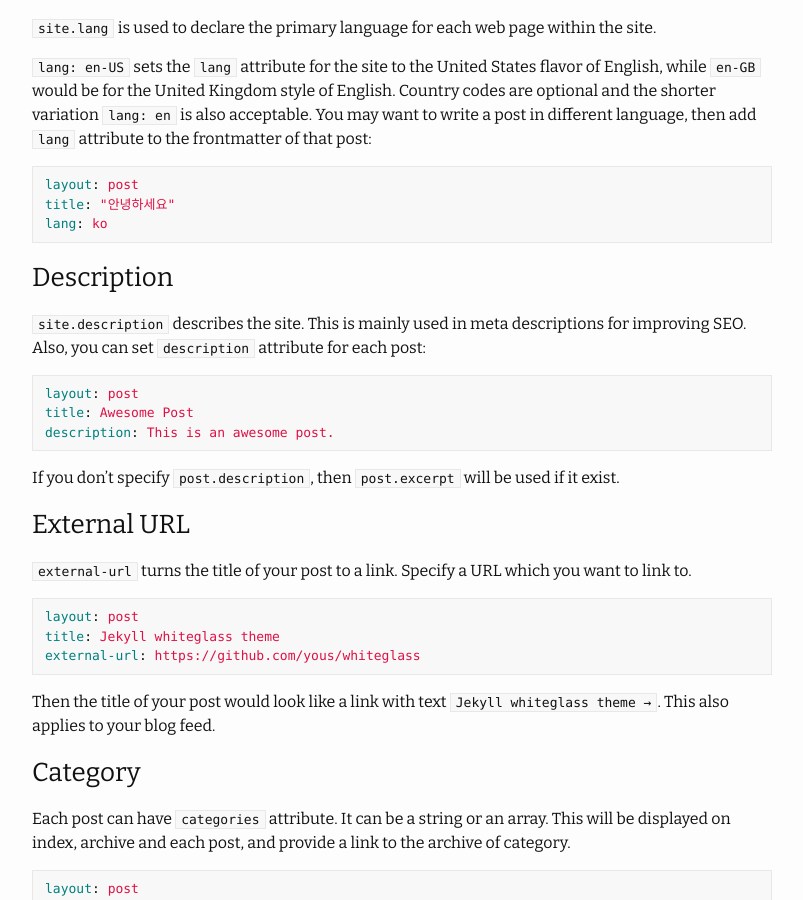
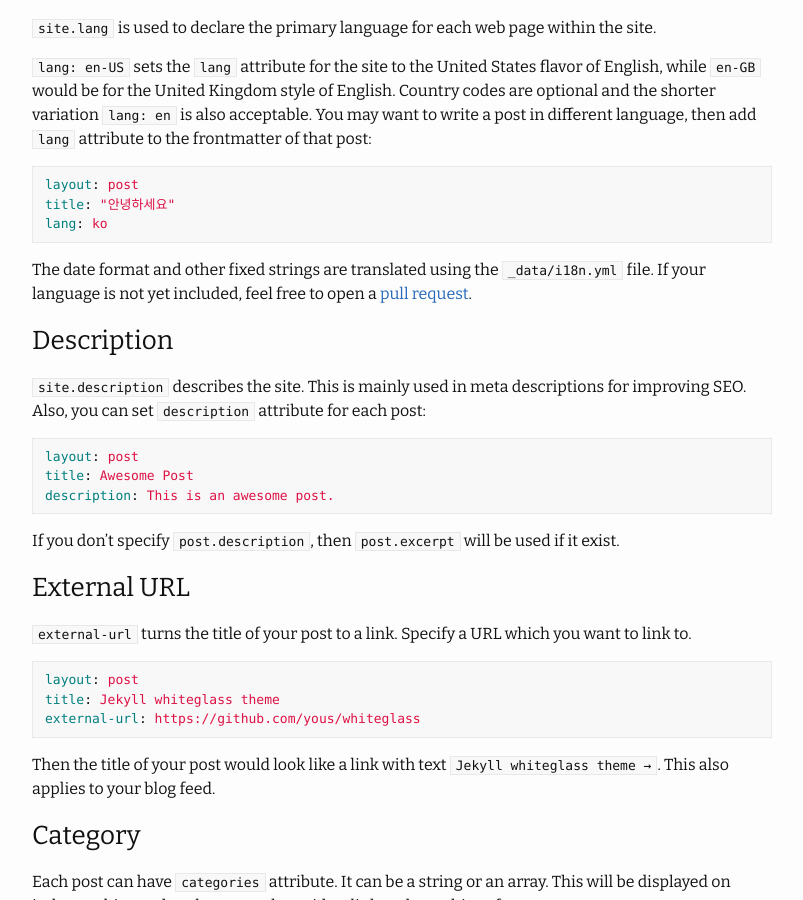
Before and after one commit to yous/whiteglass, a Jekyll site: the page built from about.md, in a window 1280 px wide and 900 px high, scrolled down 3043 px. Shown: the whole window, without its empty margins (238-1041 px from the left). Built offline with Jekyll 4.4.1, drawn with Linux system fonts in a browser that asks for light colours.

Commit message:
Updated documentation

````diff
--- a/about.md
+++ b/about.md
@@ -179,6 +179,8 @@ title: "안녕하세요"
 lang: ko
 ```
 
+The date format and other fixed strings are translated using the `_data/i18n.yml` file. If your language is not yet included, feel free to open a [pull request](https://github.com/yous/whiteglass/pulls).
+
 ### Description
 
 `site.description` describes the site. This is mainly used in meta descriptions
````
Also changed, not shown: README.md.
